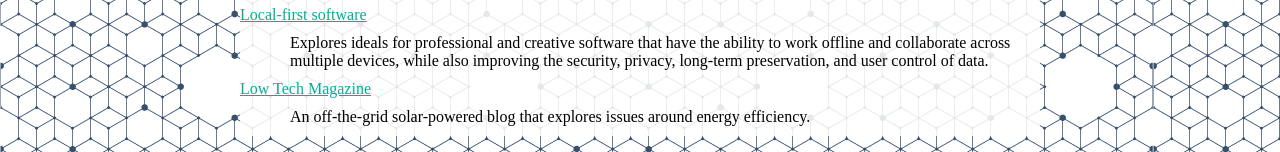
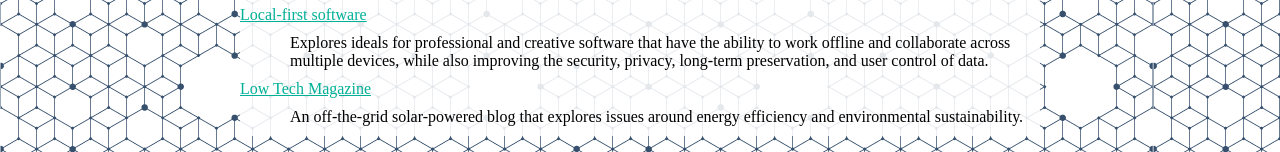
Before and after one commit to OpenWork-NZ/Resources, a Jekyll site: the page built from index.html, in a window 1280 px wide. Shown: the part 1288-1440 px from the top of the page. Built offline with Jekyll 4.4.1, drawn with Linux system fonts in a browser that asks for light colours.

Commit message:
Note that Low Tech Magazine is about environmentalism.

```diff
--- a/index.html
+++ b/index.html
@@ -52,5 +52,5 @@ title: Directory
   <dt><a href="https://www.inkandswitch.com/local-first.html">Local-first software</a></dt>
   <dd>Explores ideals for professional and creative software that have the ability to work offline and collaborate across multiple devices, while also improving the security, privacy, long-term preservation, and user control of data.</dd>
   <dt><a href="https://solar.lowtechmagazine.com/">Low Tech Magazine</a></dt>
-  <dd>An off-the-grid solar-powered blog that explores issues around energy efficiency.</dd>
+  <dd>An off-the-grid solar-powered blog that explores issues around energy efficiency and environmental sustainability.</dd>
 </dl>
```
